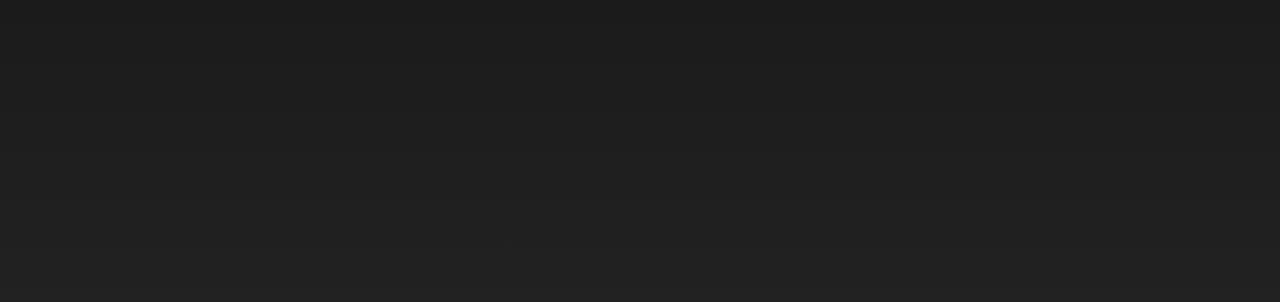
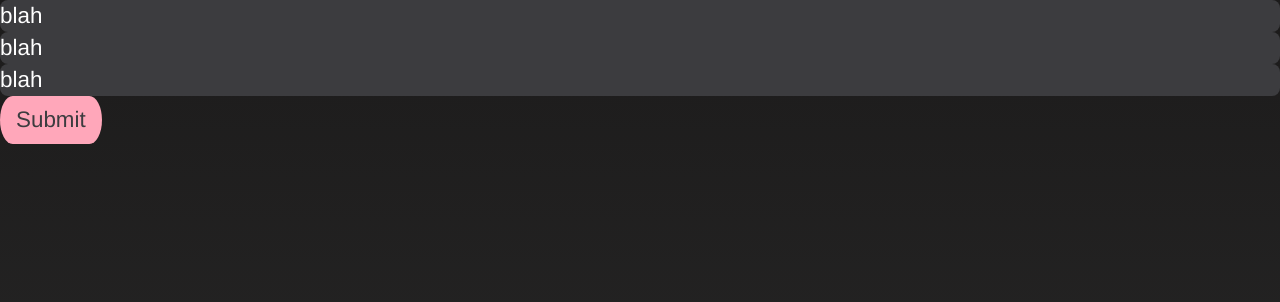
Before and after one commit to aidenzegil/ai-agent-boilerplate, a Next.js app in the folder web/: page / in a window 1280 px wide. Shown: the top 302 px of the page. Built offline with nearby package versions, Linux system fonts and the light colour scheme.

Commit message:
unstyled form created

```diff
--- a/web/package.json
+++ b/web/package.json
@@ -11,6 +11,7 @@
   "dependencies": {
     "@emotion/react": "^11.11.1",
     "@emotion/styled": "^11.11.0",
+    "@hookform/resolvers": "^3.3.3",
     "@mui/material": "^5.14.17",
     "classnames": "^2.5.0",
     "lodash": "^4.17.21",
@@ -21,7 +22,8 @@
     "react-hook-form": "^7.48.2",
     "react-icons": "^4.12.0",
     "react-query": "^3.39.3",
-    "sass": "^1.69.5"
+    "sass": "^1.69.5",
+    "yup": "^1.3.3"
   },
   "devDependencies": {
     "@types/node": "^20",
--- a/web/src/app/components/common/inputs/Input/component.tsx
+++ b/web/src/app/components/common/inputs/Input/component.tsx
@@ -2,8 +2,8 @@
 import s from "./styles.module.scss";
 import { InputProps } from "./types";
 
-const Input = ({ ...otherProps }: InputProps) => {
-  return <input className={s.input} {...otherProps} />;
+const Input = ({ register, ...otherProps }: InputProps) => {
+  return <input className={s.input} {...otherProps} {...register} />;
 };
 
 export default Input;
--- a/web/src/app/components/common/inputs/Input/types.ts
+++ b/web/src/app/components/common/inputs/Input/types.ts
@@ -1 +1,5 @@
-export type InputProps = React.InputHTMLAttributes<HTMLInputElement>;
+import { RefCallBack, UseFormRegisterReturn } from "react-hook-form";
+
+export type InputProps = React.InputHTMLAttributes<HTMLInputElement> & {
+  register?: UseFormRegisterReturn<string>;
+};
--- /dev/null
+++ b/web/src/app/components/compound/SignUpForm/component.tsx
@@ -0,0 +1,82 @@
+import React, { forwardRef, useEffect, useRef } from "react";
+import { Fields } from "./types";
+
+import Button from "../../common/inputs/Button/component";
+import Input from "../../common/inputs/Input/component";
+
+const Component = ({ onSubmit, form }: Fields) => {
+  const { register } = form;
+  return (
+    <div>
+      <Form onSubmit={onSubmit}>
+        <Input register={register("username")} />
+        <Input register={register("email")} />
+        <Input register={register("password")} />
+        <Button type="submit">Submit</Button>
+      </Form>
+    </div>
+  );
+};
+
+/**
+
+Form is a simple wrapper around an HTML <form> element, with a set of props
+designed for use with "react-hook-form". More specifically:
+*
+The form component contains styles for arranging inputs vertically with a
+standard gap amount.
+The form component will redirect focus to the first focusable element in
+the Form after mounting.
+The form component will handle rendering form-level errors when a
+"react-hook-form" errors object is passed with a error key with the
+name "form".
+The form component will handle clearing "form" errors on submit events,
+when a "react-hook-form" clearErrors fn is passed.
+*/
+interface Props extends React.ComponentPropsWithRef<"form"> {
+  clearErrors?: (name?: "form") => void;
+  errors?: { [N: "form" | string]: { message?: string } | undefined };
+}
+
+const Form = forwardRef<HTMLFormElement, Props>(
+  (
+    {
+      children,
+      clearErrors,
+      onSubmit,
+      errors,
+      autoFocus = true,
+      ...otherProps
+    },
+    ref
+  ) => {
+    const formRef = useRef<HTMLFormElement>(null);
+    const handleSubmit = (e: React.FormEvent<HTMLFormElement>) => {
+      clearErrors?.("form");
+      e.preventDefault();
+      onSubmit?.(e);
+    };
+
+    useEffect(() => {
+      // If a ref value has been forwarded, we need to share current
+      // formRef value with it on every render.
+      if (formRef && ref) {
+        if (typeof ref === "function") {
+          ref(formRef.current);
+        } else {
+          // eslint-disable-next-line no-param-reassign
+          ref.current = formRef.current;
+        }
+      }
+    });
+
+    return (
+      <form onSubmit={handleSubmit} ref={formRef} {...otherProps}>
+        {errors?.form && errors.form.message}
+        {children}
+      </form>
+    );
+  }
+);
+
+export default Component;
--- /dev/null
+++ b/web/src/app/components/compound/SignUpForm/data.ts
@@ -0,0 +1,54 @@
+import { UseFormReturn, ValidationMode } from "react-hook-form";
+import { yupResolver } from "@hookform/resolvers/yup";
+import { object, string } from "yup";
+
+export const useSignUpFormState = ({
+  form,
+}: {
+  form: UseFormReturn<
+    {
+      email: string;
+      password: string;
+      username: string;
+    },
+    any,
+    undefined
+  >;
+}) => {
+  const errors = form.formState.errors;
+
+  const fireOffForm = ({
+    email,
+    password,
+    username,
+  }: {
+    email: string;
+    password: string;
+    username: string;
+  }) => {
+    console.log(email, password, username);
+  };
+
+  const onSubmit = async () => {
+    await form.handleSubmit(fireOffForm)();
+  };
+
+  return { onSubmit, errors };
+};
+
+export const formConfig = {
+  defaultValues: {
+    email: "blah",
+    password: "blah",
+    username: "blah",
+    form: "",
+  },
+  mode: "onChange",
+  resolver: yupResolver(
+    object({
+      email: string().trim().email().required(),
+      password: string().trim().required().min(8),
+      username: string().min(6).required(),
+    })
+  ),
+} as const;
--- /dev/null
+++ b/web/src/app/components/compound/SignUpForm/index.tsx
@@ -0,0 +1,13 @@
+import { useForm } from "react-hook-form";
+import Component from "./component";
+import { formConfig, useSignUpFormState } from "./data";
+
+const SignUpForm = () => {
+  const form = useForm(formConfig);
+  const { onSubmit, errors } = useSignUpFormState({
+    form: form,
+  });
+  return <Component form={form} onSubmit={onSubmit} />;
+};
+
+export default SignUpForm;
--- /dev/null
+++ b/web/src/app/components/compound/SignUpForm/styles.module.scss
@@ -0,0 +1,2 @@
+@use "@/app/assets/atoms/colors" as c;
+@use "@/app/assets/molecules/text.module" as text;
--- /dev/null
+++ b/web/src/app/components/compound/SignUpForm/types.ts
@@ -0,0 +1,14 @@
+import { UseFormReturn } from "react-hook-form";
+
+export type Fields = {
+  form: UseFormReturn<
+    {
+      email: string;
+      password: string;
+      username: string;
+    },
+    any,
+    undefined
+  >;
+  onSubmit: () => void;
+};
--- a/web/src/app/page.tsx
+++ b/web/src/app/page.tsx
@@ -1,4 +1,11 @@
 "use client";
+
+import SignUpForm from "./components/compound/SignUpForm";
+
 export default function Home() {
-  return <main style={{ height: "100vh", width: "100%" }}></main>;
+  return (
+    <main style={{ height: "100vh", width: "100%" }}>
+      <SignUpForm />
+    </main>
+  );
 }
```
Also changed, not shown: web/src/app/components/common/inputs/Button/types.ts (+12 -12 lines), 1 other file (tests, documents, lock files or other folders).
